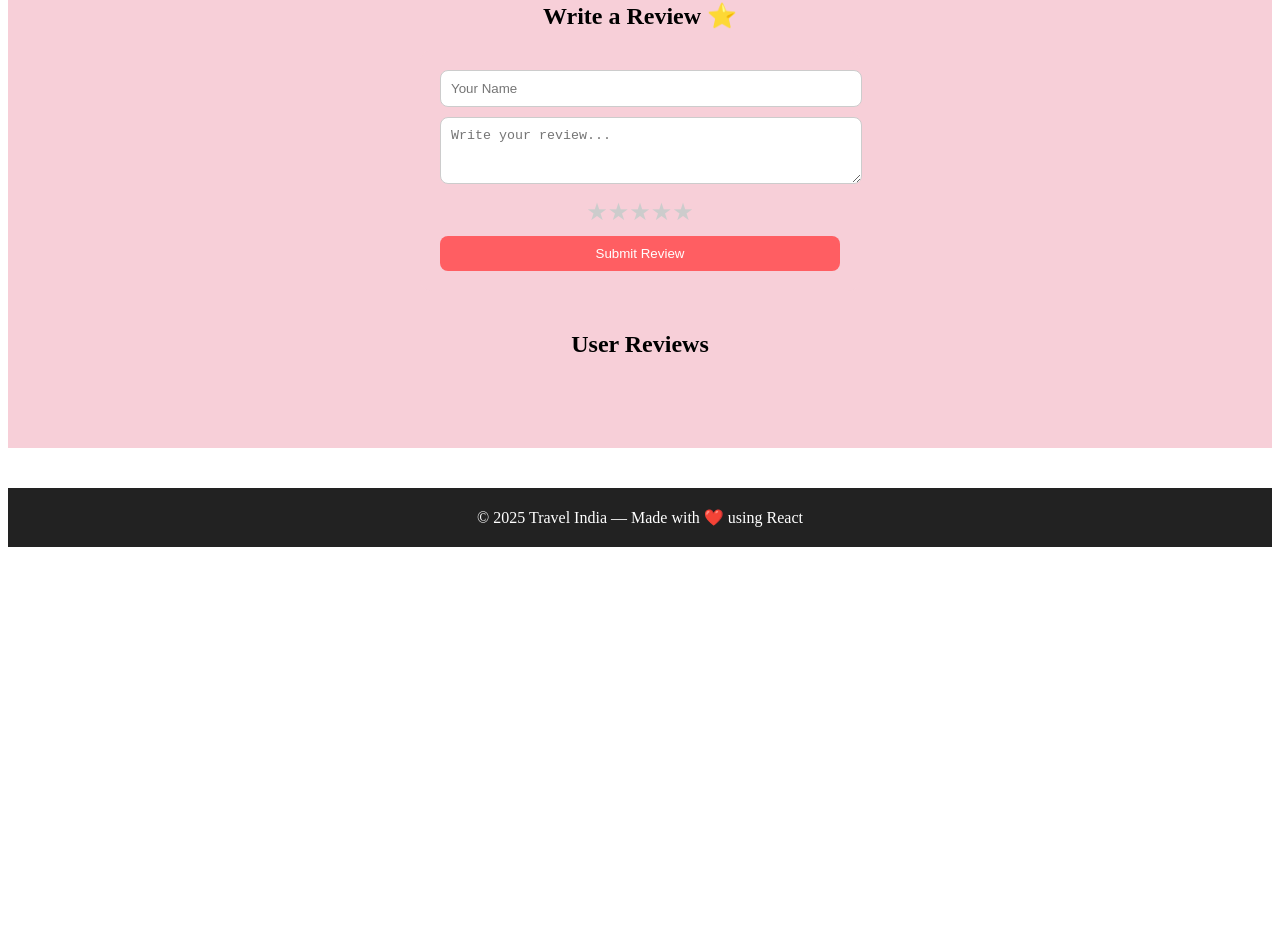
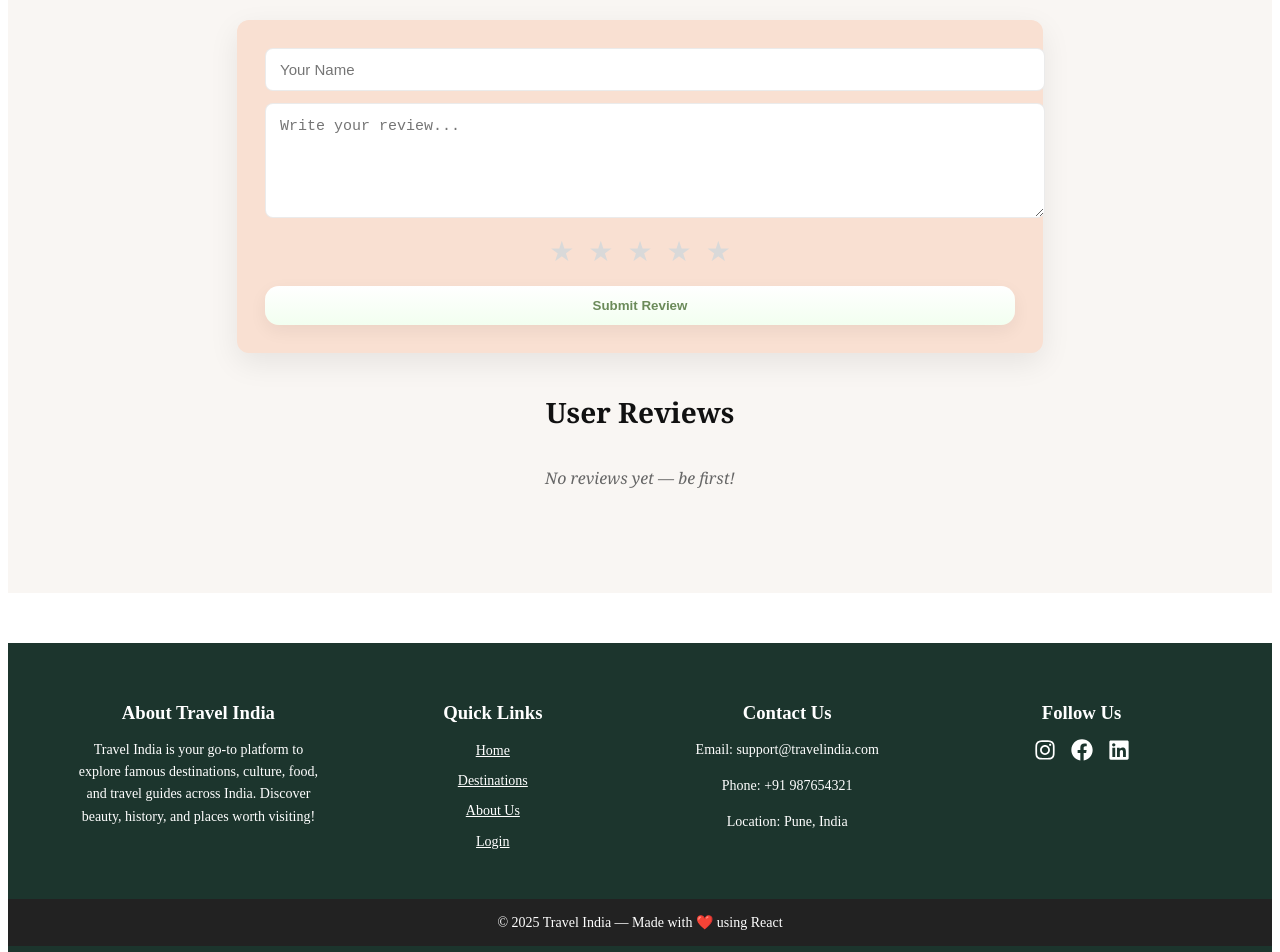
Before and after one commit to TanishkaShivarkar/travel-india, a React (Create React App) app in the folder client/: page /about in a window 1280 px wide. Shown: the part 900-1852 px from the top of the page. Before the commit the page ends 1455 px from the top, so only its background shows below. Built offline with nearby package versions, Linux system fonts and the light colour scheme.

Commit message:
colour palette changed

```diff
--- a/client/src/components/Footer.css
+++ b/client/src/components/Footer.css
@@ -1,7 +1,62 @@
-footer {
+.footer {
+  background: #1C352D;
+  padding: 40px 0;
+  margin-top: 50px;
+}
+
+.footer-container {
+  width: 90%;
+  margin: auto;
+  display: grid;
+  grid-template-columns: repeat(4, 1fr);
+  gap: 40px;
+}
+
+.footer-section h3 {
+  margin-bottom: 15px;
+  color: #fff;
+}
+
+.footer-section p,
+.footer-section ul li a {
+  color: #fff;
+  line-height: 1.6;
+  font-size: 14px;
+}
+
+.footer-section ul {
+  list-style: none;
+  padding: 0;
+}
+
+.footer-section ul li {
+  margin-bottom: 8px;
+}
+
+.footer-section ul li a:hover {
+  color: #007bff;
+}
+
+.social-icons {
+  display: flex;
+  gap: 15px;
+  font-size: 22px;
+  justify-content: center;
+}
+
+.social-icons svg {
+  cursor: pointer;
+}
+
+.social-icons svg:hover {
+  color: #007bff;
+}
+
+.footer-bottom {
+  text-align: center;
+  padding: 15px 0;
+  margin-top: 30px;
   background: #222;
   color: #fff;
-  padding: 20px;
-  text-align: center;
-  margin-top: 40px;
+  font-size: 14px;
 }
--- a/client/src/components/Footer.js
+++ b/client/src/components/Footer.js
@@ -1,9 +1,54 @@
 import "./Footer.css";
+import { FaInstagram, FaFacebook, FaLinkedin } from "react-icons/fa";
 
 const Footer = () => {
   return (
-    <footer>
-      © 2025 Travel India — Made with ❤️ using React
+    <footer className="footer">
+      <div className="footer-container">
+
+
+        <div className="footer-section">
+          <h3>About Travel India</h3>
+          <p>
+            Travel India is your go-to platform to explore famous destinations,
+            culture, food, and travel guides across India. Discover beauty,
+            history, and places worth visiting!
+          </p>
+        </div>
+
+
+        <div className="footer-section">
+          <h3>Quick Links</h3>
+          <ul>
+            <li><a href="/">Home</a></li>
+            <li><a href="/destinations">Destinations</a></li>
+            <li><a href="/aboutus">About Us</a></li>
+            <li><a href="/contact">Login</a></li>
+          </ul>
+        </div>
+
+        <div className="footer-section">
+          <h3>Contact Us</h3>
+          <p>Email: support@travelindia.com</p>
+          <p>Phone: +91 987654321</p>
+          <p>Location: Pune, India</p>
+        </div>
+
+
+        <div className="footer-section">
+          <h3>Follow Us</h3>
+          <div className="social-icons">
+            <FaInstagram />
+            <FaFacebook />
+            <FaLinkedin />
+          </div>
+        </div>
+
+      </div>
+
+      <div className="footer-bottom">
+        © 2025 Travel India — Made with ❤️ using React
+      </div>
     </footer>
   );
 };
--- a/client/src/components/Navbar.css
+++ b/client/src/components/Navbar.css
@@ -3,7 +3,7 @@
   justify-content: space-between;
   align-items: center;
   padding: 1rem 2rem;
-  background: #8E7DBE;
+  background:#A6B28B;
   color: white;
 }
 
@@ -26,5 +26,5 @@
 
 .nav-links a:hover {
   text-decoration: underline;
-  color: #ffe27a;
+  color: #333;
 }
--- /dev/null
+++ b/client/src/components/Review.css
@@ -0,0 +1,176 @@
+
+.review-page {
+  padding: 30px;
+  background: #F9F6F3;
+  min-height: 100%;
+  text-align: center;
+  font-family: 'Georgia', serif;
+}
+
+
+.review-title {
+  font-size: 32px;
+  margin-bottom: 20px;
+  color: #111;
+}
+.review-title.small {
+  margin-top: 40px;
+  font-size: 28px;
+}
+
+
+.review-card {
+  max-width: 750px;
+  margin: 12px auto 20px;
+  background: #f9e0d2;
+  padding: 28px;
+  border-radius: 12px;
+  box-shadow: 0 10px 30px rgba(0,0,0,0.08);
+  text-align: left;
+  display: flex;
+  flex-direction: column;
+  gap: 12px;
+}
+
+
+.input-name {
+  width: 100%;
+  padding: 12px 14px;
+  border-radius: 8px;
+  border: 1px solid rgba(0,0,0,0.08);
+  font-size: 15px;
+  outline: none;
+  background: #fff;
+}
+
+.input-name:focus {
+  box-shadow: 0 0 0 3px rgba(166,178,139,0.12);
+  border-color: rgba(166,178,139,0.4);
+}
+
+.input-message {
+  width: 100%;
+  padding: 14px;
+  border-radius: 8px;
+  border: 1px solid rgba(0,0,0,0.08);
+  font-size: 15px;
+  background: #fff;
+  resize: vertical;
+}
+
+
+.rating-row {
+  display: flex;
+  justify-content: center;
+  margin-top: 6px;
+  margin-bottom: 6px;
+}
+
+.stars {
+  display: inline-flex;
+  gap: 10px;
+}
+
+.star-btn {
+  background: transparent;
+  border: none;
+  cursor: pointer;
+  font-size: 28px;
+  color: #d9d9d9;
+  transition: transform .12s ease, color .12s ease;
+  padding: 2px;
+  line-height: 1;
+}
+
+.star-btn:hover {
+  transform: translateY(-3px);
+}
+
+.star-btn.filled {
+  color: #FFD700;
+  text-shadow: 0 1px 0 rgba(0,0,0,0.15);
+}
+
+
+.submit-btn {
+  width: 100%;
+  padding: 12px;
+  border-radius: 14px;
+  border: none;
+  background: linear-gradient(180deg, #ffffff 0%, #f2fff0 100%);
+  color: #6b8b5a;
+  font-weight: 600;
+  cursor: pointer;
+  box-shadow: 0 6px 18px rgba(0,0,0,0.06);
+  transition: transform .12s ease;
+}
+
+.submit-btn:hover {
+  transform: translateY(-2px);
+}
+
+
+.reviews-grid {
+  max-width: 1100px;
+  margin: 18px auto;
+  display: grid;
+  grid-template-columns: repeat(auto-fit,minmax(280px,1fr));
+  gap: 18px;
+  padding: 0 12px;
+}
+
+
+.review-card-small {
+  background: #fff;
+  padding: 16px;
+  border-radius: 12px;
+  box-shadow: 0 6px 18px rgba(0,0,0,0.06);
+  text-align: left;
+}
+
+.rev-header {
+  display: flex;
+  gap: 12px;
+  align-items: center;
+}
+
+.rev-avatar {
+  width: 54px;
+  height: 54px;
+  border-radius: 50%;
+  object-fit: cover;
+  border: 2px solid rgba(0,0,0,0.04);
+}
+
+.rev-name {
+  margin: 0;
+  font-size: 16px;
+}
+
+.rev-stars {
+  color: #FFD700;
+  font-size: 14px;
+  margin-top: 4px;
+}
+
+.rev-empty { color: #ddd; }
+
+.rev-message {
+  margin-top: 10px;
+  color: #444;
+  font-size: 14px;
+}
+
+
+.no-reviews {
+  grid-column: 1 / -1;
+  color: #666;
+  font-style: italic;
+}
+
+
+@media (max-width: 700px) {
+  .review-card { padding: 18px; }
+  .input-message { font-size: 14px; }
+  .star-btn { font-size: 26px; }
+}
--- a/client/src/components/Review.js
+++ b/client/src/components/Review.js
@@ -1,4 +1,5 @@
 import React, { useState } from "react";
+import "./Review.css";
 
 export default function Review() {
   const [reviews, setReviews] = useState([]);
@@ -9,7 +10,7 @@ export default function Review() {
   const submitReview = (e) => {
     e.preventDefault();
 
-    if (!name || !message || rating === 0) {
+    if (!name.trim() || !message.trim() || rating === 0) {
       alert("Please fill all fields!");
       return;
     }
@@ -22,127 +23,71 @@ export default function Review() {
     };
 
     setReviews([newReview, ...reviews]);
-
     setName("");
     setMessage("");
     setRating(0);
   };
 
   return (
-    <div style={{ padding: "30px" }}>
-      <h2 style={{ textAlign: "center" }}>Write a Review ⭐</h2>
+    <div className="review-page">
+      <h2 className="review-title">Write a Review <span className="star-emoji">⭐</span></h2>
 
-
-      <form
-        onSubmit={submitReview}
-        style={{
-          maxWidth: "400px",
-          margin: "20px auto",
-          background: "#F7CFD8",
-          padding: "20px",
-          borderRadius: "12px",
-        }}
-      >
+      <form className="review-card" onSubmit={submitReview}>
         <input
+          className="input-name"
           type="text"
           placeholder="Your Name"
           value={name}
           onChange={(e) => setName(e.target.value)}
-          style={{
-            width: "100%",
-            padding: "10px",
-            marginBottom: "10px",
-            borderRadius: "8px",
-            border: "1px solid #ccc",
-          }}
         />
 
         <textarea
+          className="input-message"
           placeholder="Write your review..."
           value={message}
           onChange={(e) => setMessage(e.target.value)}
-          rows="3"
-          style={{
-            width: "100%",
-            padding: "10px",
-            marginBottom: "10px",
-            borderRadius: "8px",
-            border: "1px solid #ccc",
-          }}
-        ></textarea>
+          rows="5"
+        />
 
-
-        <div style={{ marginBottom: "10px", fontSize: "1.5rem" }}>
-          {[1, 2, 3, 4, 5].map((star) => (
-            <span
-              key={star}
-              onClick={() => setRating(star)}
-              style={{
-                cursor: "pointer",
-                color: star <= rating ? "#FFD700" : "#ccc",
-              }}
-            >
-              ★
-            </span>
-          ))}
+        <div className="rating-row" aria-label="Rating">
+          <div className="stars">
+            {[1, 2, 3, 4, 5].map((s) => (
+              <button
+                key={s}
+                type="button"
+                className={`star-btn ${s <= rating ? "filled" : ""}`}
+                onClick={() => setRating(s)}
+                aria-label={`${s} star`}
+              >
+                ★
+              </button>
+            ))}
+          </div>
         </div>
 
-        <button
-          type="submit"
-          style={{
-            width: "100%",
-            padding: "10px",
-            background: "#ff5e62",
-            color: "#fff",
-            border: "none",
-            borderRadius: "8px",
-            cursor: "pointer",
-          }}
-        >
+        <button type="submit" className="submit-btn">
           Submit Review
         </button>
       </form>
 
+      <h2 className="review-title small">User Reviews</h2>
 
-      <h2 style={{ textAlign: "center", marginTop: "40px" }}>User Reviews</h2>
+      <div className="reviews-grid">
+        {reviews.length === 0 && <p className="no-reviews">No reviews yet — be first!</p>}
 
-      <div
-        style={{
-          display: "grid",
-          gridTemplateColumns: "repeat(auto-fit, minmax(280px, 1fr))",
-          gap: "20px",
-          marginTop: "20px",
-        }}
-      >
-        {reviews.map((rev, index) => (
-          <div
-            key={index}
-            style={{
-              background: "#fff",
-              padding: "20px",
-              borderRadius: "12px",
-              boxShadow: "0 5px 15px rgba(0,0,0,0.1)",
-            }}
-          >
-            <div style={{ display: "flex", alignItems: "center", gap: "10px" }}>
-              <img
-                src={rev.profile}
-                alt="profile"
-                style={{
-                  width: "55px",
-                  height: "55px",
-                  borderRadius: "50%",
-                }}
-              />
-              <h4 style={{ margin: 0 }}>{rev.name}</h4>
+        {reviews.map((rev, idx) => (
+          <div className="review-card-small" key={idx}>
+            <div className="rev-header">
+              <img src={rev.profile} alt="profile" className="rev-avatar" />
+              <div>
+                <h4 className="rev-name">{rev.name}</h4>
+                <div className="rev-stars" aria-hidden>
+                  {"★".repeat(rev.rating)}{" "}
+                  <span className="rev-empty">{"☆".repeat(5 - rev.rating)}</span>
+                </div>
+              </div>
             </div>
-
-            <p style={{ marginTop: "10px" }}>{rev.message}</p>
-
-            <p style={{ color: "#FFD700", fontSize: "1.2rem" }}>
-              {"★".repeat(rev.rating)}{" "}
-              {"☆".repeat(5 - rev.rating)}
-            </p>
+            <p className="rev-message">{rev.message}</p>
           </div>
         ))}
       </div>
--- a/client/src/pages/AboutUs.js
+++ b/client/src/pages/AboutUs.js
@@ -27,7 +27,7 @@ const AboutUs = () => {
   ];
 
   return (
-    <div style={{ padding: "40px",background: "#F7CFD8",  textAlign: "center" }}>
+    <div style={{ padding: "40px",background: "#F9F6F3",  textAlign: "center" }}>
       <h1 style={{ fontSize: "36px", marginBottom: "20px" }}>About Travel India</h1>
       <p style={{ maxWidth: "700px", margin: "0 auto", fontSize: "18px", color: "#555" }}>
         Travel India helps you explore the most beautiful places across India.
@@ -43,8 +43,7 @@ const AboutUs = () => {
       }}>
         {services.map((service, index) => (
           <div key={index} style={{
-              background: "#F4F8D3",
-               border: "3px solid red",
+              background: "#f9e0d2",
              padding: "25px",
              borderRadius: "12px",
            boxShadow: "0 4px 10px rgba(0,0,0,0.1)",
@@ -76,9 +75,8 @@ const AboutUs = () => {
 
   <div
     style={{
-      background: "#F4F8D3",
-      border: "3px solid red",
-      padding: "20px",
+      background: "#f9e0d2",
+      ding: "20px",
       borderRadius: "15px",
       boxShadow: "0 4px 12px rgba(0,0,0,0.1)",
     }}
@@ -101,8 +99,7 @@ const AboutUs = () => {
 
   <div
     style={{
-       background: "#F4F8D3",
-      border: "3px solid red",
+       background: "#f9e0d2",
       borderRadius: "15px",
       boxShadow: "0 4px 12px rgba(0,0,0,0.1)",
     }}
@@ -125,8 +122,7 @@ const AboutUs = () => {
 
   <div
     style={{
-      background: "#F4F8D3",
-      border: "3px solid red",
+      background: "#f9e0d2",
       borderRadius: "15px",
       boxShadow: "0 4px 12px rgba(0,0,0,0.1)",
     }}
--- a/client/src/pages/Login.js
+++ b/client/src/pages/Login.js
@@ -73,12 +73,11 @@ const styles = {
     justifyContent: "center",
     alignItems: "center",
     height: "100vh",
-    background: "#F7CFD8",
+    background: "#F9F6F3",
 
   },
   card: {
-    background: "#F4F8D3",
-    border: "3px solid red",
+    background: "#f9e0d2",
     padding: "2rem",
     borderRadius: "15px",
     boxShadow: "0 8px 20px rgba(0,0,0,0.1)",
@@ -107,8 +106,8 @@ const styles = {
     fontSize: "1rem",
   },
   button: {
-    background: "#5563DE",
-    color: "white",
+    background: "#fff",
+    color: "#A6B28B",
     border: "none",
     padding: "0.8rem",
     borderRadius: "8px",
@@ -121,7 +120,7 @@ const styles = {
     color: "#333",
   },
   link: {
-    color: "#5563DE",
+    color: "#A6B28B",
     cursor: "pointer",
     fontWeight: "bold",
   },
```
Also changed, not shown: client/src/pages/Destinations.css (+5 -5 lines), client/src/pages/Home.css (+6 -6 lines), 2 other files (tests, documents, lock files or other folders).
